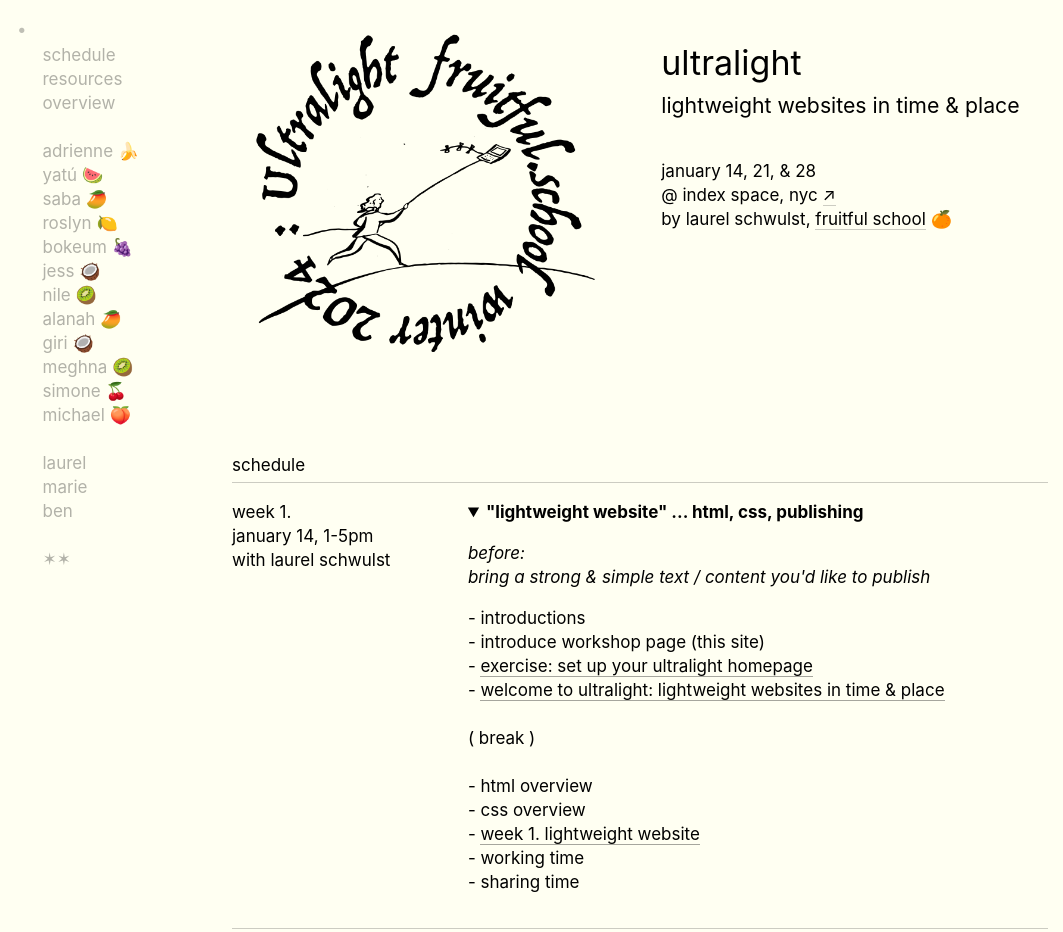
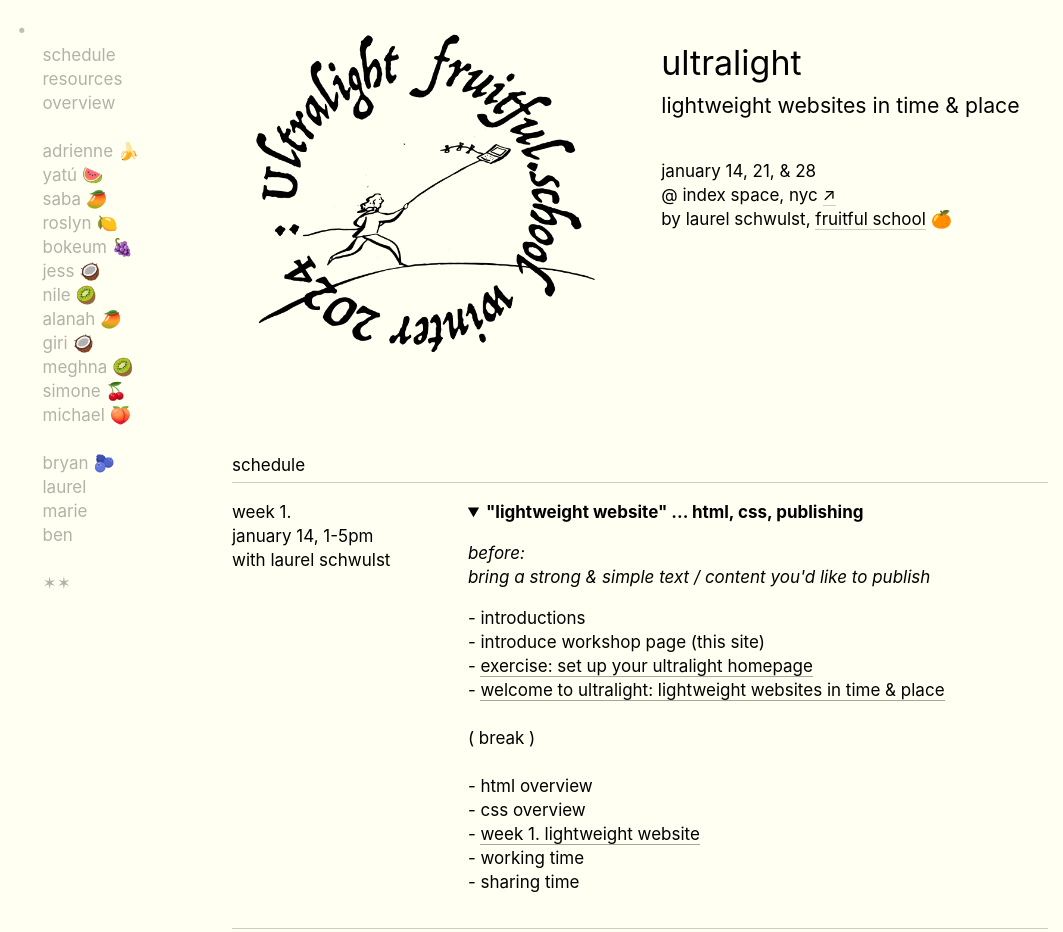
Before and after one commit to laurelschwulst/fruitful-ultralight, a plain HTML site: page index.html in a window 1280 px wide. Shown: the top 932 px of the page, without its empty margins (0-1063 px from the left). Drawn offline with Linux system fonts and the light colour scheme.

Commit message:
added bryan lehrer to fruitful ultralight page

```diff
--- a/index.html
+++ b/index.html
@@ -56,6 +56,7 @@
             <a href="#">Meghna</a> 🥝<br>
             <a href="https://simonenr.github.io/ultralight">Simone</a> 🍒<br>
             <a href="#">Michael</a> 🍑<br><br>
+            <a href="https://bryanlehrer.github.io/dyneema" target="_blank">Bryan</a> 🫐<br>
         </div>
         <div>
             <a href="https://laurelschwulst.github.io/ultralight-homepage" target="_blank">Laurel</a><br>
```
